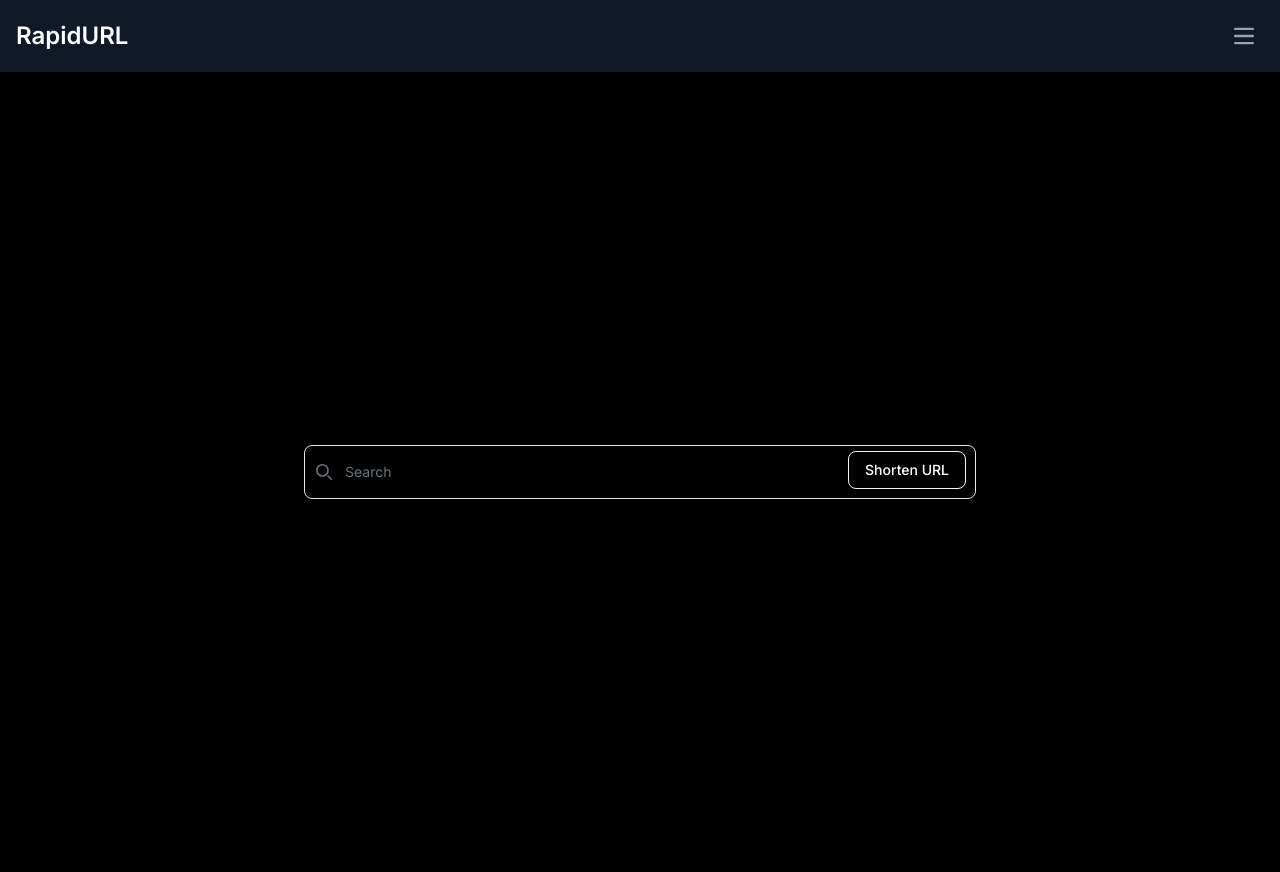
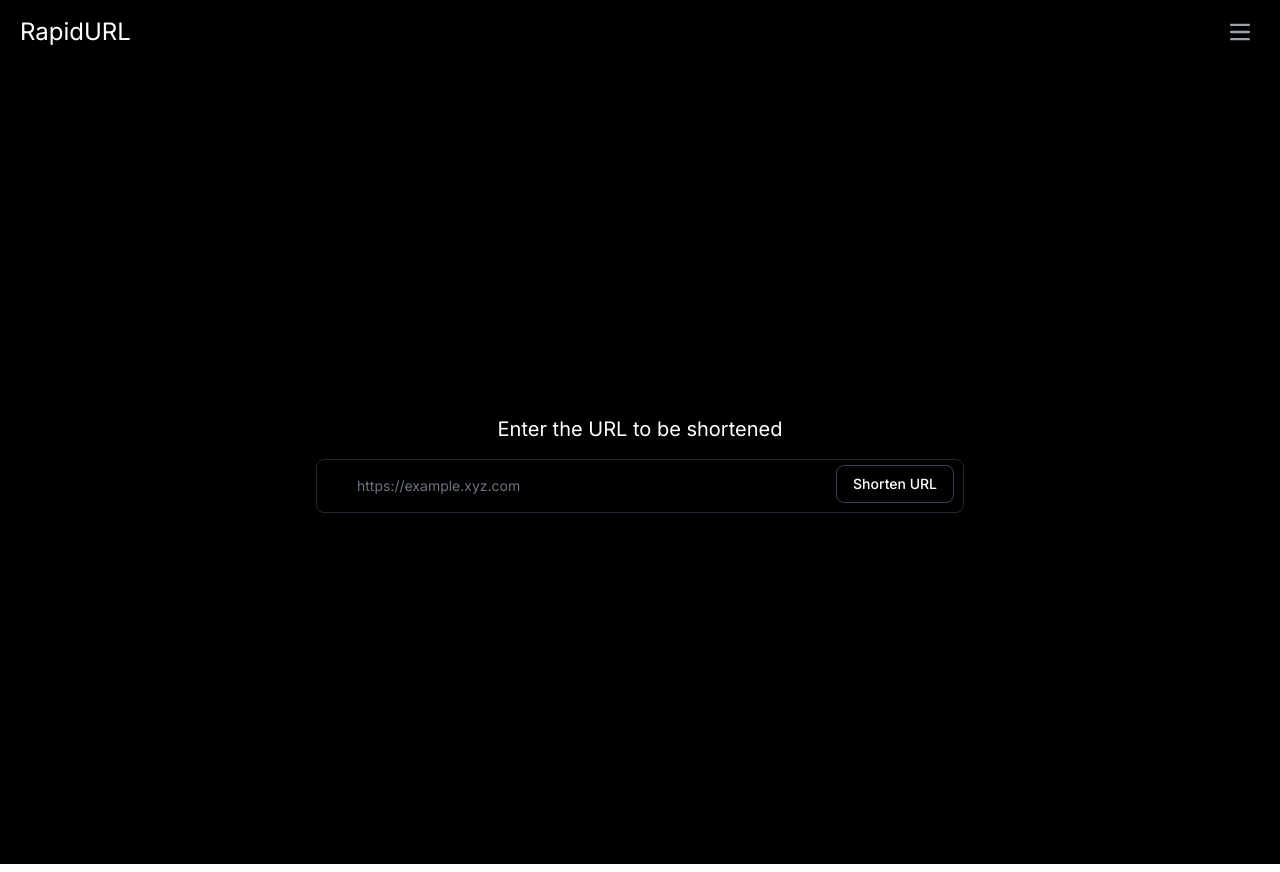
Before and after one commit to nischal-shetty2/rapidURL, a Next.js app: page / in a window 1280 px wide. Built offline with nearby package versions, Linux system fonts and the light colour scheme.

Commit message:
changed frontend design

```diff
--- a/app/compoents/Appbar.tsx
+++ b/app/compoents/Appbar.tsx
@@ -11,8 +11,8 @@ export const Appbar = () => {
 
   return (
     <div>
-      <nav className=" bg-gray-900">
-        <div className="max-w-screen-xl flex flex-wrap items-center justify-between mx-auto p-4">
+      <nav className=" bg-black">
+        <div className="max-w-screen-xl flex flex-wrap items-center justify-between mx-auto px-5 py-3">
           <a
             href="#"
             className="flex items-center space-x-3 rtl:space-x-reverse">
@@ -46,12 +46,12 @@ export const Appbar = () => {
           <div
             className={`w-full ${isMenuOpen ? "" : "hidden"}`}
             id="navbar-hamburger">
-            <ul className="flex flex-col font-medium mt-4 rounded-lg bg-gray-900">
+            <ul className="flex flex-col font-medium mt-4 rounded-lg bg-zinc-900">
               <li>
                 <a
                   href="https://github.com/nischal-shetty2/rapidURL"
                   target="_blank"
-                  className="block py-2 px-3 text-gray-400 rounded hover:bg-gray-700 hover:text-white">
+                  className="block py-2 px-3 text-gray-400 rounded hover:bg-zinc-700 hover:text-white">
                   Github
                 </a>
               </li>
@@ -59,7 +59,7 @@ export const Appbar = () => {
                 <a
                   href="https://www.linkedin.com/in/nischal-shetty-2ba446272/"
                   target="_blank"
-                  className="block py-2 px-3 text-gray-400 rounded hover:bg-gray-700 hover:text-white">
+                  className="block py-2 px-3 text-gray-400 rounded hover:bg-zinc-700 hover:text-white">
                   Linkedin
                 </a>
               </li>
@@ -67,7 +67,7 @@ export const Appbar = () => {
                 <a
                   href="https://twitter.com/NischalShetty02"
                   target="_blank"
-                  className="block py-2 px-3 text-gray-400 rounded hover:bg-gray-700 hover:text-white">
+                  className="block py-2 px-3 text-gray-400 rounded hover:bg-zinc-700 hover:text-white">
                   Twitter
                 </a>
               </li>
@@ -75,7 +75,7 @@ export const Appbar = () => {
                 <a
                   href="https://linktr.ee/nischal.shetty"
                   target="_blank"
-                  className="block py-2 px-3 text-gray-400 rounded hover:bg-gray-700 hover:text-white">
+                  className="block py-2 px-3 text-gray-400 rounded hover:bg-zinc-700 hover:text-white">
                   LinkTree
                 </a>
               </li>
--- a/app/compoents/Logo.tsx
+++ b/app/compoents/Logo.tsx
@@ -2,7 +2,7 @@
 
 export const Logo = () => {
   return (
-    <div className=" cursor-text hover:text-cyan-100  self-center text-2xl whitespace-nowrap text-white font-semibold">
+    <div className=" cursor-text hover:text-blue-100 self-center text-2xl whitespace-nowrap text-white">
       RapidURL
     </div>
   );
--- a/app/compoents/UrlInput.tsx
+++ b/app/compoents/UrlInput.tsx
@@ -25,10 +25,10 @@ export const UrlInput = () => {
     };
 
     return (
-      <div className="text-white flex flex-col justify-center  pl-10 my-2">
+      <div className="text-white flex flex-col justify-center  pl-10 my-2 ">
         <div className="  flex justify-between">
           <a
-            className=" mt-2 hover:text-blue-500 text-orange-200"
+            className=" mt-2 hover:text-blue-500 text-blue-200"
             href={outputValue}>
             {outputValue}
           </a>
@@ -46,36 +46,19 @@ export const UrlInput = () => {
   return (
     <div>
       {error ? <ShowToast /> : null}
-      <div className="w-screen max-w-2xl 0 bg-blend-darken rounded-lg ">
+      <div className="w-screen max-w-2xl bg-blend-darken rounded-lg px-3">
         <div className=" hover:shadow-md hover:shadow-gray-500 rounded-lg">
           <form>
             <label className="mb-2 text-sm font-medium sr-only text-white">
               Search
             </label>
             <div className="relative">
-              <div className="absolute inset-y-0 start-0 flex items-center ps-3 pointer-events-none">
-                <svg
-                  className="w-4 h-4 text-gray-500"
-                  aria-hidden="true"
-                  xmlns="http://www.w3.org/2000/svg"
-                  fill="none"
-                  viewBox="0 0 20 20">
-                  <path
-                    stroke="currentColor"
-                    strokeLinecap="round"
-                    strokeLinejoin="round"
-                    strokeWidth="2"
-                    d="m19 19-4-4m0-7A7 7 0 1 1 1 8a7 7 0 0 1 14 0Z"
-                  />
-                </svg>
-              </div>
               <input
-                style={{ paddingRight: "2rem" }}
                 onChange={handleInputChange}
                 type="search"
                 id="search"
-                className="text-white block w-full p-4 ps-10 text-sm border rounded-lg bg-black border-gray-200 placeholder-gray-500  focus:ring-white focus:border-white appearance-none"
-                placeholder="Search"
+                className="text-white block w-full p-4 pl-2 ps-10 text-sm border rounded-lg bg-black border-gray-800 placeholder-gray-500  focus:ring-white focus:border-white appearance-none"
+                placeholder="https://example.xyz.com"
                 required
               />
               {awaiting ? (
@@ -95,7 +78,7 @@ export const UrlInput = () => {
                     setAwaiting(false);
                   }}
                   type="submit"
-                  className="text-white absolute end-2.5 bottom-2.5 focus:outline-none font-medium rounded-lg text-sm px-4 py-2 bg-black border border-gray-100 hover:border-gray-700 hover:text-gray-300">
+                  className="text-white absolute end-2.5 bottom-2.5 focus:outline-none font-medium rounded-lg text-sm px-4 py-2 bg-black border border-gray-700 hover:border-gray-200 hover:text-blue-100">
                   Shorten URL
                 </button>
               )}
--- a/app/page.tsx
+++ b/app/page.tsx
@@ -7,8 +7,11 @@ export default function Home() {
       <div className="sticky top-0">
         <Appbar />
       </div>
-      <div className="flex flex-col justify-center h-screen">
-        <div className="flex justify-center">
+      <div className="flex justify-center">
+        <div className="flex flex-col justify-center h-screen">
+          <div className="text-white flex justify-center pb-4 text-xl">
+            Enter the URL to be shortened
+          </div>
           <UrlInput />
         </div>
       </div>
```
